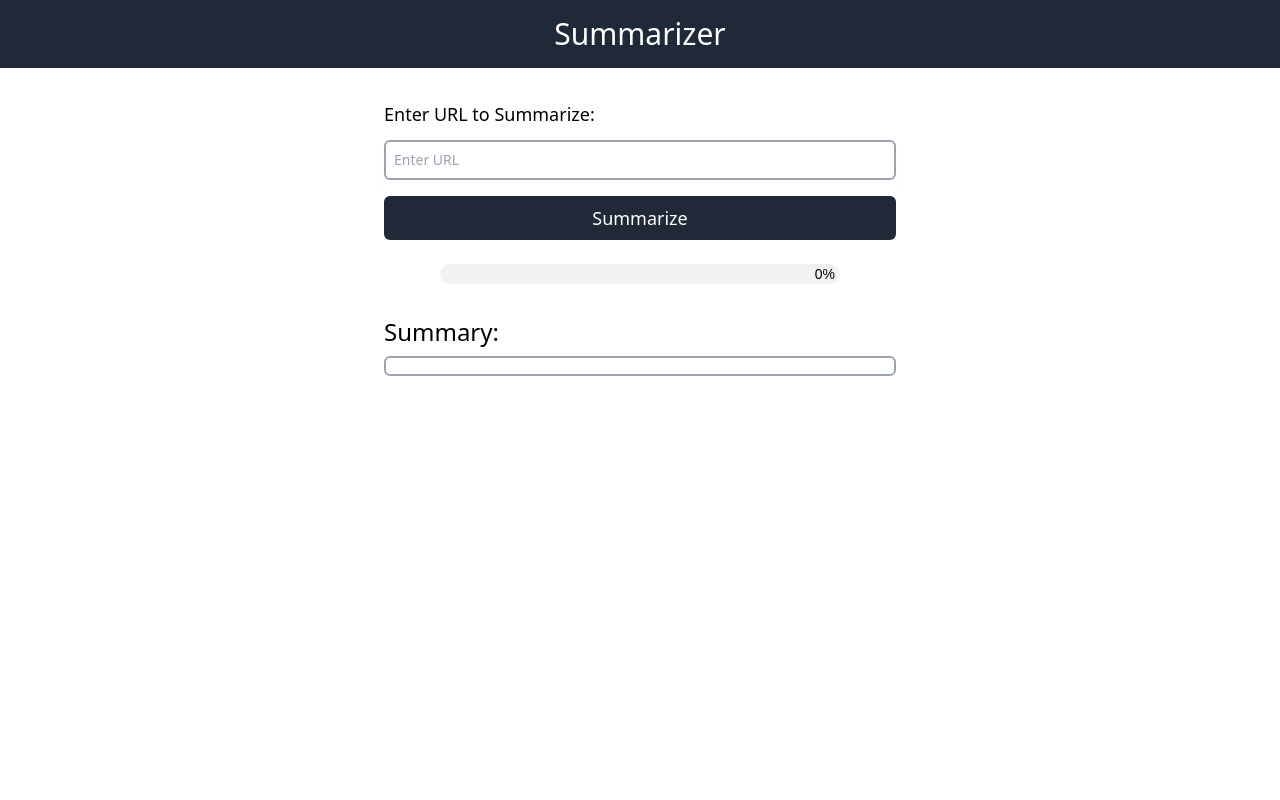
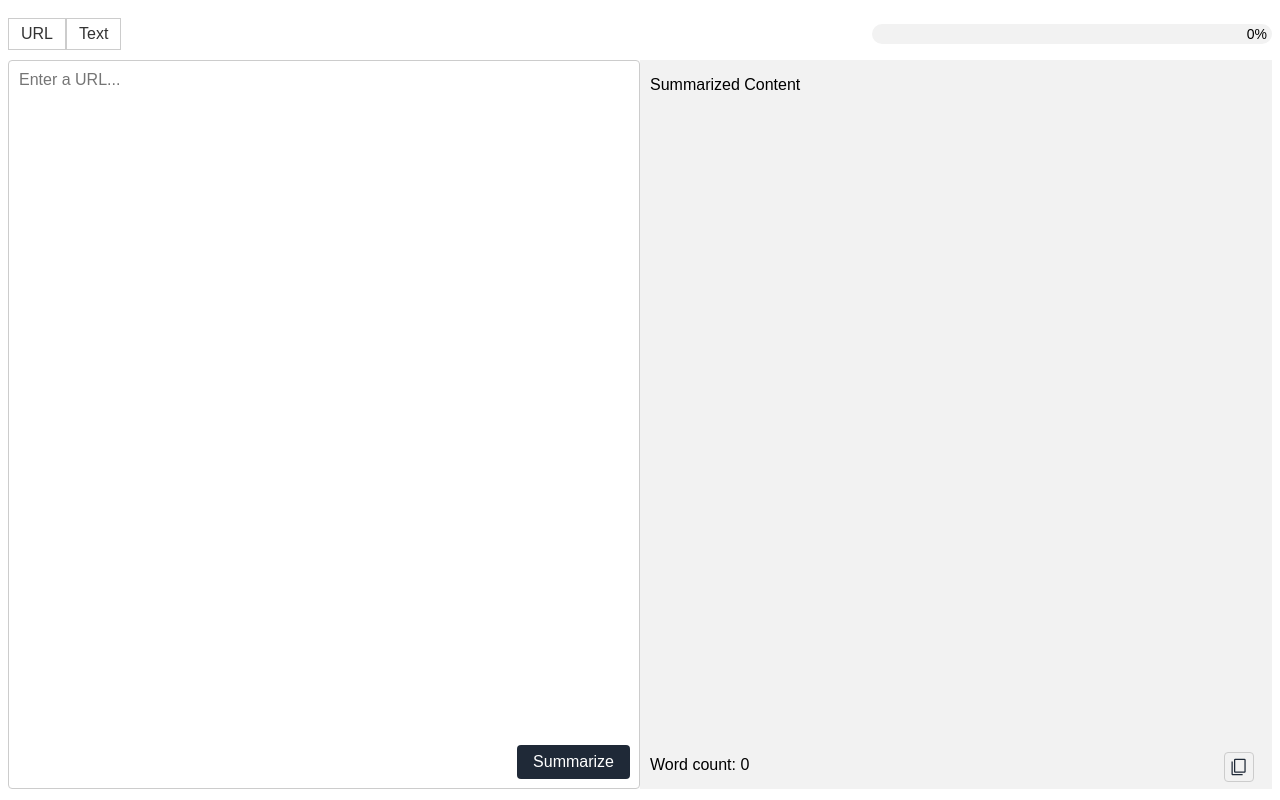
Before and after one commit to rishaandesai/Briefify, a Flask app: page / in a window 1280 px wide. Run offline with Flask 2, Linux system fonts and the light colour scheme; some libraries are stand-ins or nearby versions.

Commit message:
complete overhaul

```diff
--- a/main.py
+++ b/main.py
@@ -26,7 +26,10 @@ def index():
 def summarize():
     url = request.args.get('url')
     text = read_article(url)
-    summary = summarizer(text, min_length=0, max_length=float("inf"))
+    if len(text) > 512:
+        summary = summarizer(text, min_length=0, max_length=276)
+    else:
+        summary = summarizer(text, min_length=0, max_length=float('inf'))
     print("Done")
 
     # Create a dictionary to hold the summary text
@@ -41,7 +44,7 @@ def summarize():
 @app.route('/summarizetext')
 def summarizetext():
     text = request.args.get('text')
-    summary = summarizer(text, min_length=0, max_length=float("inf"))
+    summary = summarizer(text, min_length=0, max_length=276)
     print("Done")
 
     # Create a dictionary to hold the summary text
--- /dev/null
+++ b/static/script.js
@@ -0,0 +1,107 @@
+// Get a reference to the URL and Text links
+const urlLink = document.querySelectorAll('.pagination li')[0];
+const textLink = document.querySelectorAll('.pagination li')[1];
+
+// Add click event listeners to the URL and Text links
+urlLink.addEventListener('click', () => {
+  // Set the action of the summarize form to /summarize and the placeholder of the input textarea to "Enter a URL"
+  document.getElementById('summarize-form').action = '/summarize';
+  document.getElementById('input-text').placeholder = 'Enter a URL';
+});
+
+textLink.addEventListener('click', () => {
+  // Set the action of the summarize form to /summarizetext and the placeholder of the input textarea to "Enter some text"
+  document.getElementById('summarize-form').action = '/summarizetext';
+  document.getElementById('input-text').placeholder = 'Enter some text';
+});
+
+// Get a reference to the form and input elements
+const form = document.querySelector('form');
+
+// Add an event listener for when the form is submitted
+form.addEventListener('submit', async (event) => {
+  const formData = new FormData(form);
+  const text = formData.get('input-text');
+
+  event.preventDefault();
+
+  const progressBar = document.querySelector('.progress-bar');
+  progressBar.style.width = '0%'; // start from 0%
+
+  // Set up a timer to increment the progress bar every few milliseconds
+  let progress = 0;
+  let max = Math.random() * 10 + 72;
+  const timerId = setInterval(() => {
+    // Increment the progress bar width by a random amount between 0 and 4%
+    progress += Math.random() * 4;
+    progressBar.style.width = `${Math.min(progress, max)}%`;
+    document.getElementsByClassName('progresstext')[0].innerHTML = `${Math.min(progress, max).toFixed(2)}%`;
+    if(progress<=25){
+      progressBar.style.backgroundColor = "red";
+    }
+    else if(progress<=50){
+      progressBar.style.backgroundColor = "orange";
+    }
+    else if(progress<95){
+      progressBar.style.backgroundColor = "#f74231";
+    }
+    else{
+      progressBar.style.backgroundColor = "green";
+    }
+  }, 300);
+
+  const response = await fetch(`${form.action}?${form.method === 'get' ? new URLSearchParams(new FormData(form)).toString() : ''}`, {
+    method: form.method,
+    body: form.method === 'post' ? JSON.stringify({ text }) : null,
+    headers: {
+      'Content-Type': 'application/json'
+    }
+  });
+
+  // Stop the timer and complete the progress bar animation
+  clearInterval(timerId);
+  progressBar.style.width = '100%';
+  document.getElementsByClassName('progresstext')[0].innerHTML = '100%';
+
+  if (response.ok) {
+    const data = await response.json();
+    const summary = data.summary;
+
+    const summaryText = document.getElementById('summaryText');
+    summaryText.innerHTML = summary;
+    console.log(summary);
+    progressBar.style.width = '0%';
+  } else {
+    console.error('Error fetching summary:', response.statusText);
+  }
+});
+
+const copyButton = document.getElementById('copy-button');
+const summaryText = document.getElementById('summaryText');
+
+copyButton.addEventListener('click', () => {
+  navigator.clipboard.writeText(summaryText.innerText);
+});
+
+// Get the summary text element and the word count text element
+const summaryTextElement = document.getElementById("summaryText");
+const wordCountTextElement = document.getElementById("wordCountText");
+
+summarizeForm.addEventListener("submit", function(event) {
+  event.preventDefault(); // Prevent the form from submitting
+
+  // Get the input text and summarize it
+  const inputText = document.getElementById("input-text").value;
+  const summary = summarizeText(inputText);
+
+  // Update the summary text element and the word count text element
+  summaryTextElement.textContent = summary;
+  wordCountTextElement.textContent = `Word count: ${countWords(summary)}`;
+});
+
+// A function to count the number of words in a string
+function countWords(text) {
+  return text.split(/\s+/).filter(function(word) {
+    return word.length > 0;
+  }).length;
+}
--- /dev/null
+++ b/static/style.css
@@ -0,0 +1,159 @@
+.container {
+	display: flex;
+	flex-direction: row;
+	height: 93%;
+  }
+
+  .pagination-container {
+	display: flex;
+	justify-content: flex-end; /* changed from "right" to "flex-end" */
+	align-items: center; /* added this to vertically center the content */
+	padding: 10px 0;
+  }
+
+  .pagination a {
+	display: block;
+	padding: 6px 12px;
+	color: #333;
+	border: 1px solid #ccc;
+	text-decoration: none;
+	font-size: 16px;
+	transition: background-color .3s;
+	float: left;
+  }
+
+  .pagination a:hover {
+	background-color: #f2f2f2;
+  }
+
+  .pagination {
+	display: flex;
+	list-style: none;
+	margin: 0;
+	padding: 0;
+  }
+
+  .pagination a.active {
+	background-color: #4CAF50;
+	color: white;
+	border: 1px solid #4CAF50;
+  }
+
+  .pagination a:hover:not(.active) {background-color: #ddd;}
+
+  .input-container {
+	flex: 1;
+	position: relative;
+	align-self: flex-end;
+  }
+
+  textarea {
+	width: 100%;
+	height: 100%;
+	padding: 10px;
+	border: 1px solid #ccc;
+	border-radius: 4px;
+	font-size: 16px;
+	margin: 0;
+  }
+
+  textarea:focus {
+	outline: none;
+  }
+
+  .submit-button {
+	padding: 8px 16px;
+	background-color: #1f2937;
+	color: white;
+	border: none;
+	border-radius: 4px;
+	font-size: 16px;
+	cursor: pointer;
+	position: absolute;
+  	bottom: 10px;
+  	right: 10px;
+  }
+
+  .right-pane {
+	flex: 1;
+	height: 100%;
+	background-color: #f2f2f2;
+  }
+
+  .left-pane {
+	flex: 1;
+	height: 100%;
+	display: block;
+  }
+
+  p, span {
+	font-family: 'Quicksand', sans-serif;
+  }
+
+  .right-pane p {
+	margin-left: 10px;
+  }
+
+  .progress-bar-container {
+	position: relative;
+	width: 400px;
+	height: 20px;
+	background-color: #f2f2f2;
+	border-radius: 10px;
+	text-align: center;
+	overflow: hidden; /* removed duplicate "position: relative;" */
+	margin-left: auto;
+  }
+
+  .progress-bar {
+	position: absolute;
+	top: 0; /* added this to fix alignment */
+	left: 0; /* added this to fix alignment */
+	height: 100%;
+	background-color: #32ff73;
+	border-radius: 10px;
+	transition: all 1s ease-in-out;
+  }
+
+  .progresstext {
+	position: absolute;
+	top: 50%;
+	right: 5px;
+	transform: translateY(-50%);
+	font: 14px 'Quicksand', sans-serif;
+	color: black;
+  }
+
+  /* added this to set box-sizing to border-box globally */
+  * {
+	box-sizing: border-box;
+	font-family: 'Quicksand', sans-serif !important;
+  }
+
+  #copy-button {
+	position: absolute;
+	bottom: 10px;
+	right: 10px;
+	z-index: 1;
+	background: none;
+	border: none;
+	cursor: pointer;
+  }
+
+  #copy-button svg {
+	fill: #1f2937;
+	height: 30px;
+	width: 30px;
+	color: #333;
+	border: 1px solid #ccc;
+	padding: 4px;
+	border-radius: 4px;
+	font-size: 16px;
+  }
+
+  #wordCountText {
+	position: absolute;
+	bottom: 10px;
+	left: 50%;
+	z-index: 1;
+  }
--- a/templates/index.html
+++ b/templates/index.html
@@ -1,180 +1,38 @@
-<!DOCTYPE html>
 <html>
    <head>
-    <meta charset="UTF-8">
-    <title>Summarizer</title>
+      <link href="../static/style.css" rel="stylesheet" type="text/css" />
    </head>
-  <style>
-    .loading {
-    display: inline-block;
-    vertical-align: middle;
-    }
-
-    .loading span {
-    display: inline-block;
-    width: 4px;
-    height: 4px;
-    margin-right: 2px;
-    border-radius: 50%;
-    background-color: #333;
-    animation: loading 1s ease-in-out infinite;
-    transition: all 0.3s ease-in-out;
-    }
-
-    .loading span:nth-child(1) {
-    animation-delay: 0s;
-    }
-
-    .loading span:nth-child(2) {
-    animation-delay: 0.2s;
-    }
-
-    .loading span:nth-child(3) {
-    animation-delay: 0.4s;
-    }
-
-    @keyframes loading {
-    0% {
-        transform: scale(0.1);
-        opacity: 0.7;
-    }
-    33.33% {
-        opacity: 0.3;
-    }
-    66.66% {
-        transform: scale(1);
-        opacity: 0.7;
-    }
-    100% {
-        transform: scale(0.1);
-        opacity: 0.7;
-    }
-}
-
-.progress-bar-container {
-  position: relative;
-  width: 400px;
-  height: 20px;
-  background-color: #f2f2f2;
-  border-radius: 10px;
-  text-align:center;
-  position:relative;
-  overflow: hidden;
-  margin: auto;
-}
-
-.progress-bar {
-  position: absolute;
-  height: 100%;
-  background-color: #32ff73;
-  border-radius: 10px;
-  transition: all 1s ease-in-out;
-}
-
-.progresstext{
-  position:absolute;
-  top:50%;
-  right:5px;
-  transform: translateY(-50%);
-  font: 14px 'Quicksand', sans-serif;
-  color: black;
-}
-
-
-</style>
-  <body class="font-sans">
-    <header class="bg-gray-800 text-white text-center py-4">
-      <h1 class="text-3xl">Summarizer</h1>
-    </header>
-    <main class="container mx-auto">
-      <form class="max-w-lg mx-auto mt-8 flex flex-col">
-        <label for="input-text" class="text-lg mb-2">Enter URL to Summarize:</label>
-        <div class="relative mt-1 rounded-md shadow-sm">
-          <input type="url" id="input-text" name="input-text" class="box-border h-100 w-100 px-4 py-2 rounded-md border-gray-400 border-2 mb-4 block w-full rounded-md border-gray-300 pl-2 pr-12 focus:border-indigo-500 focus:ring-indigo-500 sm:text-sm" placeholder="Enter URL" />
-          <div class="absolute inset-y-5 right-0 flex items-center" style="padding-bottom: 1rem;">
-             <div class="loading hidden z-10 -ml-10" id="spinner" role="status"><span></span><span></span><span></span></div>
-          </div>
-       </div>
-        <button id="submit-btn" class="bg-gray-800 text-white rounded-md py-2 text-lg hover:bg-gray-700 cursor-pointer">Summarize</button>
-      </form>
-      <br>
+   <body>
+      <div class="pagination-container">
+         <ul class="pagination">
+            <li><a href="#" id="url-link">URL</a></li>
+            <li><a href="#" id="text-link">Text</a></li>
+         </ul>
          <div class="progress-bar-container">
             <div class="progress-bar">
-
             </div>
             <span class="progresstext">0%</span>
          </div>
-
-      <div id="output-summary" class="max-w-lg mx-auto mt-8">
-        <div id="output-summary" class="max-w-lg mx-auto mt-8">
-          <h2 class="text-2xl mb-2">Summary:</h2>
-        <p id="summary-text" class="px-4 py-2 rounded-md border-gray-400 border-2 mb-4"></p>
       </div>
-    </main>
+      <div class="container">
+         <div class="left-pane">
+            <div class="input-container">
+              <form id="summarize-form">
+               <input type="hidden" name="input-type" id="input-type" value="url" />
+               <textarea placeholder="Enter a URL..." style="resize: none;" form="summarize-form" id="input-text" name="input-text"></textarea>
+               <button class="submit-button" type="submit" value="Summarize">Summarize</button>
+              </form>
+            </div>
+         </div>
+         <div class="right-pane">
+            <p id="summaryText">Summarized Content</p>
+            <button id="copy-button" class="submit-button" type="button">
+               <svg xmlns="http://www.w3.org/2000/svg" height="24" viewBox="0 96 960 960" width="24">
+                 <path d="M180 975q-24 0-42-18t-18-42V312h60v603h474v60H180Zm120-120q-24 0-42-18t-18-42V235q0-24 18-42t42-18h440q24 0 42 18t18 42v560q0 24-18 42t-42 18H300Zm0-60h440V235H300v560Zm0 0V235v560Z"/>
+               </svg>
+             </button>
+             <p id="wordCountText">Word count: 0</p>
+         </div>
+      </div>
    </body>
-  <script src="https://cdn.tailwindcss.com"></script>
-
-  <script>
-// Get a reference to the form and input elements
-const form = document.querySelector('form');
-const inputText = document.querySelector('#input-text');
-
-// Add an event listener for when the form is submitted
-form.addEventListener('submit', async (event) => {
-  event.preventDefault();
-  const text = inputText.value.trim();
-  const spinner = document.querySelector('.loading');
-  spinner.style.display = 'inline-block'; // Show spinner
-
-  const progressBar = document.querySelector('.progress-bar');
-  progressBar.style.width = '0%'; // start from 0%
-
-  // Set up a timer to increment the progress bar every few milliseconds
-  let progress = 0;
-  let max = Math.random() * 10 + 72;
-  const timerId = setInterval(() => {
-    // Increment the progress bar width by a random amount between 0 and 4%
-    progress += Math.random() * 4;
-    progressBar.style.width = `${Math.min(progress, max)}%`;
-    document.getElementsByClassName('progresstext')[0].innerHTML = `${Math.min(progress, max).toFixed(2)}%`;
-    if(progress<=25){
-      progressBar.style.backgroundColor = "red";
-    }
-    else if(progress<=50){
-      progressBar.style.backgroundColor = "orange";
-    }
-    else if(progress<100){
-      progressBar.style.backgroundColor = "#f74231";
-    }
-    else{
-      progressBar.style.backgroundColor = "green";
-    }
-  }, 300);
-
-  const response = await fetch(`/summarize?url=${encodeURIComponent(text)}`, {
-    method: 'GET',
-    headers: {
-      'Content-Type': 'application/json'
-    }
-  });
-
-  // Stop the timer and complete the progress bar animation
-  clearInterval(timerId);
-  progressBar.style.width = '100%';
-  document.getElementsByClassName('progresstext')[0].innerHTML = '100%';
-
-  spinner.style.display = 'none'; // Hide spinner
-
-  if (response.ok) {
-    const data = await response.json();
-    const summary = data.summary;
-    const summaryText = document.querySelector('#summary-text');
-    summaryText.textContent = summary;
-  } else {
-    console.error('Error fetching summary:', response.statusText);
-  }
-});
-
-
-  </script>
-</html>
+   <script src="../static/script.js"></script>
```
Also changed, not shown: 1 other file. Lines whose indentation alone changed are shown as unchanged.
